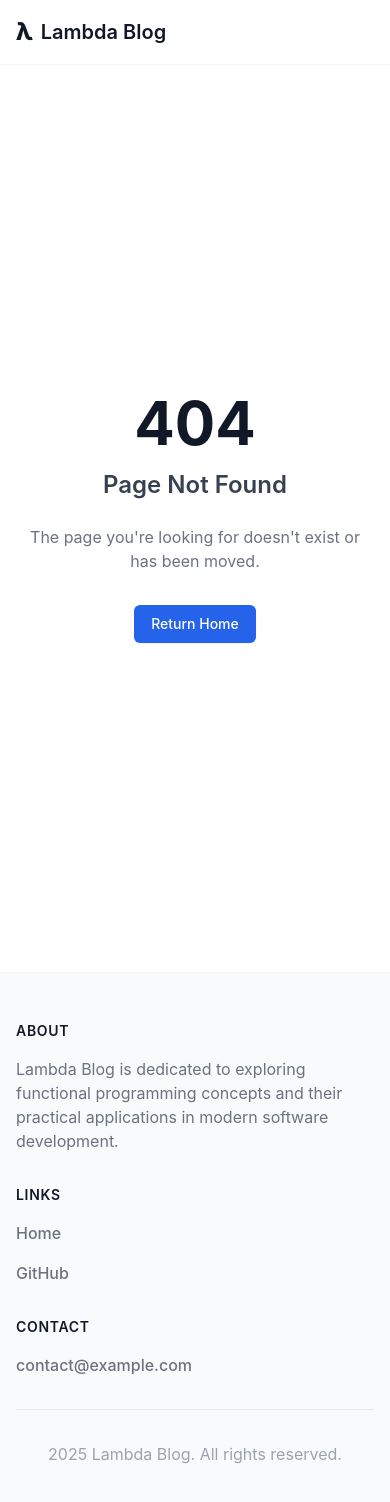
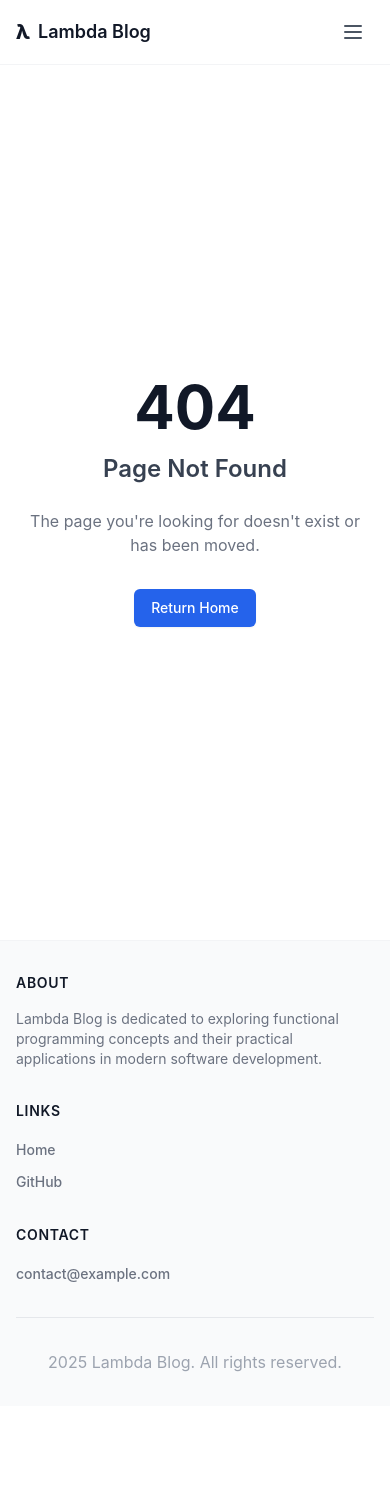
Before and after one commit to circuloponto/lambda_blog, a React app: page /404 in a window 390 px wide. Shown: the top 1502 px of the page. After the commit the page ends 1406 px from the top, so only its background shows below. Built offline with nearby package versions, Linux system fonts and the light colour scheme; the HTML template or start-up script is replaced by a standard one.

Commit message:
Complete mobile-first redesign: - Add proper mobile menu with hamburger - Start with mobile widths and scale up - Improve typography scaling - Better ToC placement for mobile - Proper responsive padding and margins

```diff
--- a/src/components/Layout.jsx
+++ b/src/components/Layout.jsx
@@ -1,15 +1,34 @@
 import { Link } from 'react-router-dom';
+import { useState } from 'react';
 
 const Layout = ({ children }) => {
+    const [isMenuOpen, setIsMenuOpen] = useState(false);
+
     return (
         <div className="min-h-screen bg-white">
             <nav className="fixed top-0 left-0 right-0 bg-white z-50 border-b border-gray-100">
-                <div className="max-w-7xl mx-auto px-4 sm:px-6 lg:px-8">
+                <div className="w-full px-4 sm:px-6 md:max-w-7xl md:mx-auto">
                     <div className="flex justify-between items-center h-16">
                         <Link to="/" className="flex items-center space-x-2">
-                            <span className="text-2xl font-extrabold text-gray-900">λ</span>
-                            <span className="text-xl font-semibold text-gray-900">Lambda Blog</span>
+                            <span className="text-xl sm:text-2xl font-extrabold text-gray-900">λ</span>
+                            <span className="text-lg sm:text-xl font-semibold text-gray-900">Lambda Blog</span>
                         </Link>
+
+                        {/* Mobile menu button */}
+                        <button
+                            onClick={() => setIsMenuOpen(!isMenuOpen)}
+                            className="md:hidden p-2 rounded-md text-gray-600 hover:text-gray-900 hover:bg-gray-100"
+                        >
+                            <svg className="h-6 w-6" fill="none" viewBox="0 0 24 24" stroke="currentColor">
+                                {isMenuOpen ? (
+                                    <path strokeLinecap="round" strokeLinejoin="round" strokeWidth={2} d="M6 18L18 6M6 6l12 12" />
+                                ) : (
+                                    <path strokeLinecap="round" strokeLinejoin="round" strokeWidth={2} d="M4 6h16M4 12h16M4 18h16" />
+                                )}
+                            </svg>
+                        </button>
+
+                        {/* Desktop navigation */}
                         <div className="hidden md:flex space-x-8">
                             <Link
                                 to="/"
@@ -27,23 +46,45 @@ const Layout = ({ children }) => {
                             </a>
                         </div>
                     </div>
+
+                    {/* Mobile menu */}
+                    {isMenuOpen && (
+                        <div className="md:hidden py-2 space-y-1">
+                            <Link
+                                to="/"
+                                className="block px-3 py-2 text-base font-medium text-gray-600 hover:text-gray-900 hover:bg-gray-100 rounded-md"
+                                onClick={() => setIsMenuOpen(false)}
+                            >
+                                Home
+                            </Link>
+                            <a
+                                href="https://github.com"
+                                target="_blank"
+                                rel="noopener noreferrer"
+                                className="block px-3 py-2 text-base font-medium text-gray-600 hover:text-gray-900 hover:bg-gray-100 rounded-md"
+                                onClick={() => setIsMenuOpen(false)}
+                            >
+                                GitHub
+                            </a>
+                        </div>
+                    )}
                 </div>
             </nav>
 
             <main className="pt-16">
-                <div className="max-w-7xl mx-auto px-4 sm:px-6 lg:px-8 py-8">
+                <div className="w-full px-4 sm:px-6 md:max-w-7xl md:mx-auto py-4 sm:py-6 md:py-8">
                     {children}
                 </div>
             </main>
 
             <footer className="bg-gray-50 border-t border-gray-100">
-                <div className="max-w-7xl mx-auto px-4 sm:px-6 lg:px-8 py-12">
-                    <div className="grid grid-cols-1 md:grid-cols-3 gap-8">
+                <div className="w-full px-4 sm:px-6 md:max-w-7xl md:mx-auto py-8 sm:py-12">
+                    <div className="grid grid-cols-1 gap-8 sm:grid-cols-2 md:grid-cols-3">
                         <div>
                             <h3 className="text-sm font-semibold text-gray-900 tracking-wider uppercase">
                                 About
                             </h3>
-                            <p className="mt-4 text-base text-gray-500">
+                            <p className="mt-4 text-sm sm:text-base text-gray-500">
                                 Lambda Blog is dedicated to exploring functional programming concepts
                                 and their practical applications in modern software development.
                             </p>
@@ -52,11 +93,11 @@ const Layout = ({ children }) => {
                             <h3 className="text-sm font-semibold text-gray-900 tracking-wider uppercase">
                                 Links
                             </h3>
-                            <ul className="mt-4 space-y-4">
+                            <ul className="mt-4 space-y-2 sm:space-y-4">
                                 <li>
                                     <Link
                                         to="/"
-                                        className="text-base text-gray-500 hover:text-gray-900"
+                                        className="text-sm sm:text-base text-gray-500 hover:text-gray-900"
                                     >
                                         Home
                                     </Link>
@@ -66,22 +107,22 @@ const Layout = ({ children }) => {
                                         href="https://github.com"
                                         target="_blank"
                                         rel="noopener noreferrer"
-                                        className="text-base text-gray-500 hover:text-gray-900"
+                                        className="text-sm sm:text-base text-gray-500 hover:text-gray-900"
                                     >
                                         GitHub
                                     </a>
                                 </li>
                             </ul>
                         </div>
-                        <div>
+                        <div className="sm:col-span-2 md:col-span-1">
                             <h3 className="text-sm font-semibold text-gray-900 tracking-wider uppercase">
                                 Contact
                             </h3>
-                            <ul className="mt-4 space-y-4">
+                            <ul className="mt-4 space-y-2 sm:space-y-4">
                                 <li>
                                     <a
                                         href="mailto:contact@example.com"
-                                        className="text-base text-gray-500 hover:text-gray-900"
+                                        className="text-sm sm:text-base text-gray-500 hover:text-gray-900"
                                     >
                                         contact@example.com
                                     </a>
--- a/src/components/PostDetail.jsx
+++ b/src/components/PostDetail.jsx
@@ -128,26 +128,24 @@ const PostDetail = () => {
     }
 
     return (
-        <div className="container mx-auto px-4 py-8">
-            <div className="relative">
-                {/* Main content */}
-                <div className="lg:pr-64">
-                    <article className="max-w-2xl mx-auto">
-                        <header className="mb-16">
-                            <div className="mb-6 flex flex-wrap">
+        <div className="w-full">
+            <article className="px-4 sm:px-6 md:px-8">
+                <div className="max-w-prose mx-auto">
+                    <header className="mb-8 sm:mb-12">
+                        <div className="mb-4 sm:mb-6 flex flex-wrap">
                             {post.tags && post.tags.map(tag => (
                                 <span
                                     key={tag}
-                                        className="inline-flex items-center px-3 py-1 rounded-full text-sm font-medium bg-gray-100 text-gray-800 mr-2 mb-2"
+                                    className="inline-flex items-center px-2 py-1 sm:px-3 sm:py-1 rounded-full text-xs sm:text-sm font-medium bg-gray-100 text-gray-800 mr-2 mb-2"
                                 >
                                     {tag}
                                 </span>
                             ))}
                         </div>
-                            <h1 className="text-4xl font-extrabold text-gray-900 mb-4 break-words">
+                        <h1 className="text-2xl sm:text-3xl md:text-4xl font-extrabold text-gray-900 mb-3 sm:mb-4 break-words">
                             {post.title}
                         </h1>
-                            <div className="flex flex-wrap items-center gap-2 text-gray-500">
+                        <div className="flex flex-wrap items-center gap-2 text-sm sm:text-base text-gray-500">
                             <span>{post.author}</span>
                             <span>•</span>
                             <time dateTime={post.created_at || post.date}>
@@ -161,7 +159,7 @@ const PostDetail = () => {
                     </header>
 
                     {post.featuredImage && (
-                            <div className="mb-16">
+                        <div className="mb-8 sm:mb-12">
                             <div className="aspect-[2/1] overflow-hidden rounded-lg">
                                 <img
                                     src={post.featuredImage}
@@ -172,19 +170,18 @@ const PostDetail = () => {
                         </div>
                     )}
 
-                        <div className="prose prose-lg mx-auto dark:prose-invert">
+                    <div className="prose prose-sm sm:prose lg:prose-lg mx-auto">
                         <ReactMarkdown className="markdown-body">
                             {post.content}
                         </ReactMarkdown>
                     </div>
+                </div>
             </article>
-                </div>
 
-                {/* Table of Contents - Fixed on desktop, bottom on mobile */}
-                <div className="lg:w-64 lg:fixed lg:top-24 lg:right-4 lg:bottom-0 lg:overflow-y-auto">
-                    <div className="mt-8 lg:mt-0">
+            {/* Table of Contents - Bottom on mobile, sidebar on desktop */}
+            <div className="mt-8 px-4 sm:px-6 md:px-0 md:w-64 md:fixed md:top-24 md:right-4 md:bottom-0 md:overflow-y-auto">
+                <div className="border-t md:border-t-0 pt-4 md:pt-0">
                     <TableOfContents currentPostId={post.isStatic ? post.slug : post.id} />
-                    </div>
                 </div>
             </div>
         </div>
```
Lines whose indentation alone changed are shown as unchanged.
